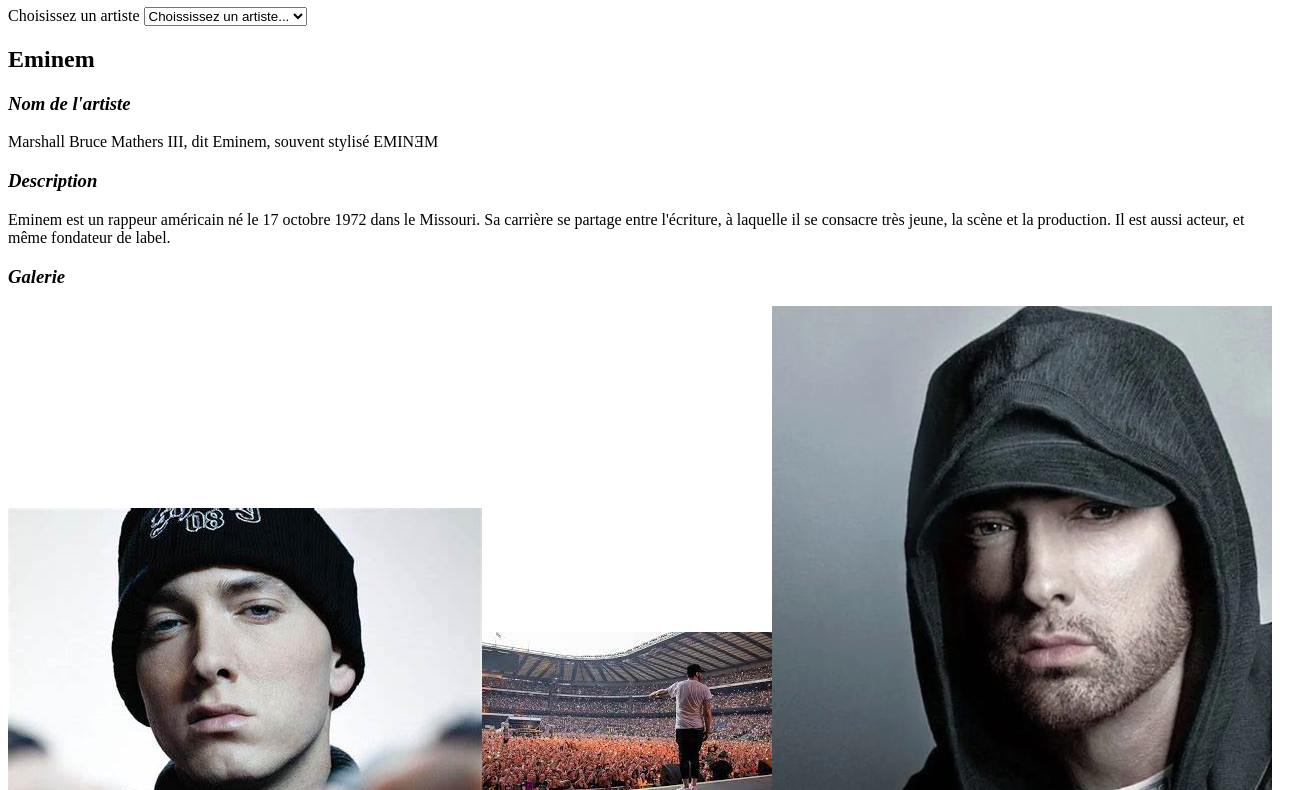
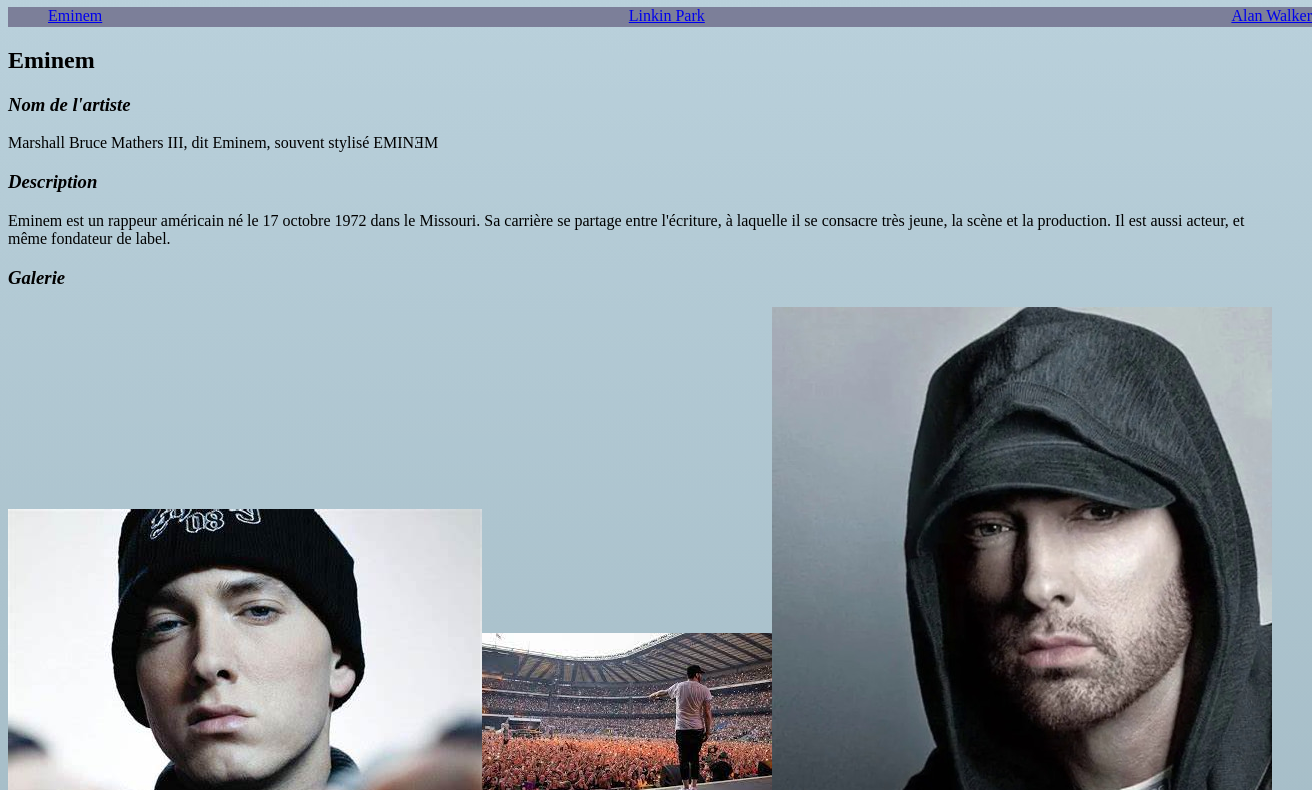
Before and after one commit to Broowniizz/ArtistesPiscine2023, a plain HTML site: page index.html in a window 1280 px wide. Shown: the part 73-863 px from the top of the page, 1312 px wide, since content can reach past the window. Drawn offline with Linux system fonts and the light colour scheme.

Commit message:
modifnav

```diff
--- a/assets/css/style.css
+++ b/assets/css/style.css
@@ -0,0 +1,16 @@
+body{
+    background: linear-gradient(#bbd2dd,#667e86,#4b8199)
+}
+nav ul{
+    background-attachment: fixed;
+    top: 0;
+    left: 0;
+    right: 0;
+    width: 100%;
+    height: 20px;
+    display: flex;
+    justify-content: space-between;
+    list-style: none;
+  background-color: rgb(124, 127, 153);
+
+}
--- a/index.html
+++ b/index.html
@@ -4,19 +4,19 @@
     <meta charset="UTF-8" />
     <meta http-equiv="X-UA-Compatible" content="IE=edge" />
     <meta name="viewport" content="width=device-width, initial-scale=1.0" />
+    <link rel="stylesheet" href="assets/css/style.css" />
     <title>Document</title>
   </head>
   <body>
-    <h1><strong>artistes préférés</strong></h1>
-    <label for="SelectOption">Choisissez un artiste</label>
-    <select name="Artiste" id="SelectOption">
-      <option value="">Choississez un artiste...</option>
-      <option value="eminem">Eminem</option>
-      <option value="linkinpark">Linkin Park</option>
-      <option value="walker">Alan Walker</option>
-    </select>
-    <h2 id="eminem">
-      Eminem
+    <h1><strong>Mes artistes préférés</strong></h1>
+    <nav>
+      <ul>
+        <li><a href="#eminem">Eminem</a></li>
+        <li><a href="#linkinpark">Linkin Park</a></li>
+        <li><a href="#alanwalker">Alan Walker</a></li>
+      </ul>
+    </nav>
+    <h2 id="eminem">Eminem</h2>
       <h3><em>Nom de l'artiste</em></h3>
       <p>Marshall Bruce Mathers III, dit Eminem, souvent stylisé EMINƎM</p>
       <h3><em>Description</em></h3>
@@ -122,7 +122,7 @@
         allowfullscreen
       ></iframe>
     </h2>
-    <h2 id="walker">
+    <h2 id="alanwalker">
       <strong>Alan Walker</strong>
       <h3><em>Nom de l'artiste</em></h3>
       Alan Olav Walker
@@ -177,11 +177,11 @@
     <form action="formulaire de contact" method="post">
       <div>
         <label for="name">Nom :</label>
-            <input type="text" id="name" name="user_name">
+        <input type="text" id="name" name="user_name" />
       </div>
       <div>
         <label for="mail">e-mail:</label>
-            <input type="email" id="mail" name="user_mail">
+        <input type="email" id="mail" name="user_mail" />
       </div>
       <div>
         <label for="msg">Message :</label>
```
Lines whose indentation alone changed are shown as unchanged.
